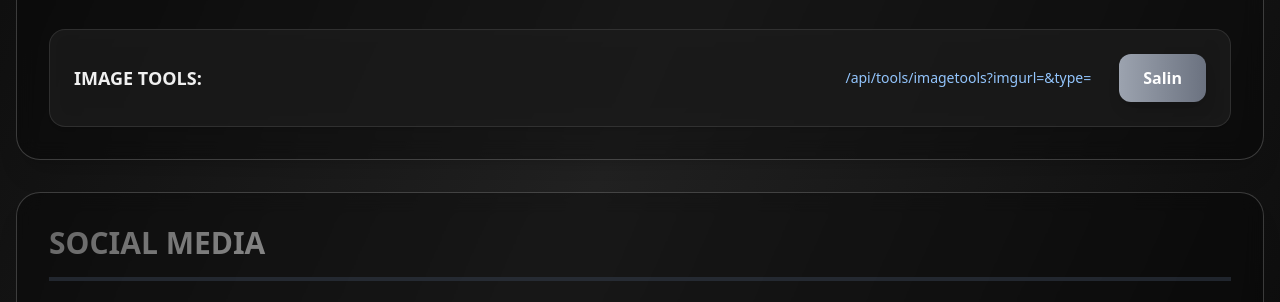
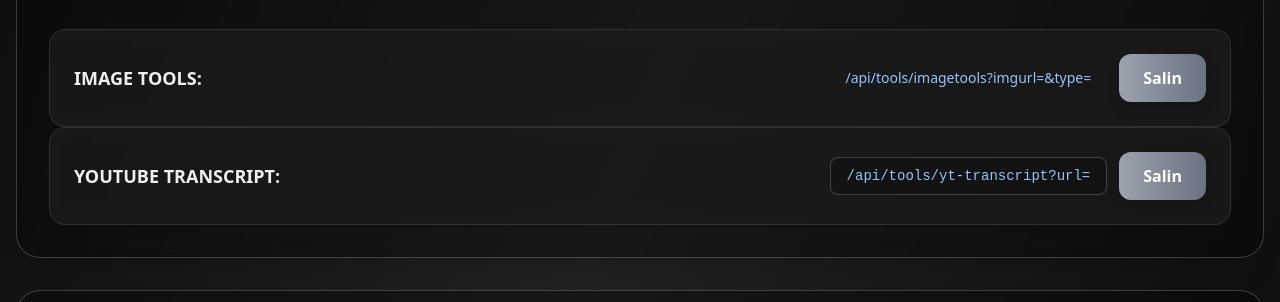
Before and after one commit to iyayn-ajah/simple-base-api, a website: page index.html in a window 1280 px wide. Shown: the part 1370-1672 px from the top of the page. Drawn offline with nearby package versions, Linux system fonts and the light colour scheme.

Commit message:
Add YouTube transcript and image tools sections

```diff
--- a/index.html
+++ b/index.html
@@ -234,12 +234,23 @@
               TOOLS API ENDPOINT
             </h2>
                 <div class="api-card rounded-2xl p-6 flex flex-col lg:flex-row justify-between items-center shadow-md">
+
                     <p class="text-lg font-bold mb-3 lg:mb-0 lg:mr-4 text-black-200">IMAGE TOOLS:</p>
                     <div class="flex flex-col lg:flex-row items-center w-full lg:w-auto gap-3">
                         <a id="imagetools-endpoint" href="/api/tools/imagetools?imgurl=&type=" class="pxpic-endpoint text-blue-300 hover:text-gray-100 break-all text-sm px-4 py-2 rounded-lg transition-all duration-300" target="_blank">/api/tools/imagetools?imgurl=&type=</a>
                         <button onclick="copyUrl('imagetools-endpoint')" class="theme-button text-white font-bold py-3 px-6 rounded-xl shadow-lg transition-all duration-300 transform hover:scale-105">Salin</button>
                     </div>
                 </div>
+
+            <div class="space-y-4">
+                <div class="api-card rounded-2xl p-6 flex flex-col lg:flex-row justify-between items-center shadow-md">
+                    <p class="text-lg font-bold mb-3 lg:mb-0 lg:mr-4 text-black-200">YOUTUBE TRANSCRIPT:</p>
+                    <div class="flex flex-col lg:flex-row items-center w-full lg:w-auto gap-3">
+                        <a id="yt-transcript-endpoint" href="/api/tools/yt-transcript?url=" class="api-endpoint text-blue-300 hover:text-gray-100 break-all text-sm px-4 py-2 rounded-lg transition-all duration-300" target="_blank">/api/tools/yt-transcript?url=</a>
+                        <button onclick="copyUrl('yt-transcript-endpoint')" class="theme-button text-white font-bold py-3 px-6 rounded-xl shadow-lg transition-all duration-300 transform hover:scale-105">Salin</button>
+                    </div>
+                </div>
+
             </div>
         </section>
 
```
